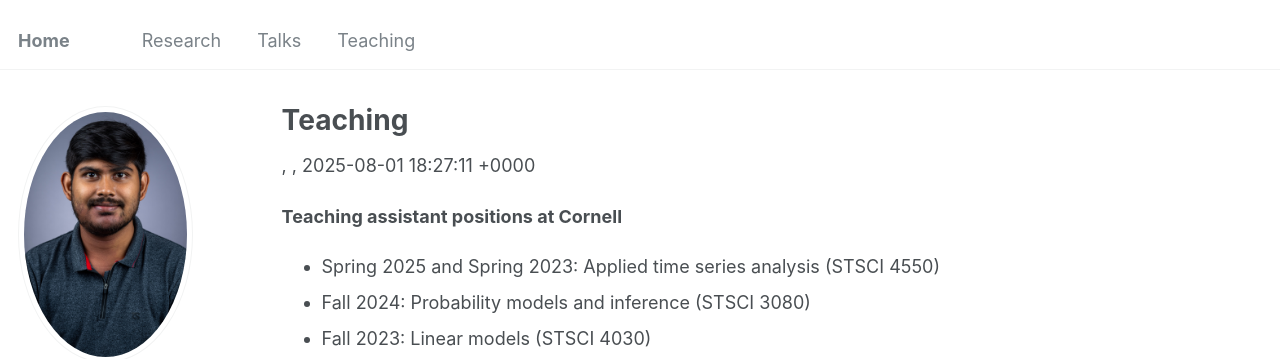
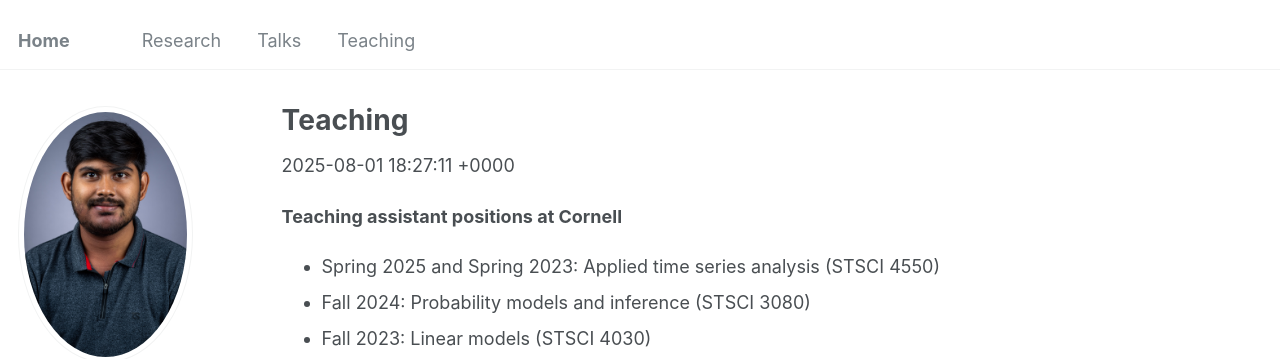
Before and after one commit to navonildeb/navonildeb.github.io, a Jekyll site: the page built from _teaching/teaching.md, in a window 1280 px wide. Shown: the top 359 px of the page. Built offline with Jekyll 4.4.1, drawn with Linux system fonts in a browser that asks for light colours; some web fonts are replaced.

Commit message:
Update single.html

```diff
--- a/_layouts/single.html
+++ b/_layouts/single.html
@@ -35,7 +35,12 @@ layout: default
         {% endif %}
 
         {% if page.collection == 'teaching' %}
-          <p> {{ page.type }}, <i>{{ page.venue }}</i>, {{ page.date | default: "" | date: "" }} </p>
+          {% assign teaching_parts = "" | split: "" %}
+          {% if page.type %}{% assign teaching_parts = teaching_parts | push: page.type %}{% endif %}
+          {% if page.venue %}{% assign teaching_parts = teaching_parts | push: page.venue %}{% endif %}
+          {% if page.date %}{% assign teaching_parts = teaching_parts | push: page.date | date: "%Y" %}{% endif %}
+          <p>{{ teaching_parts | join: ", " }}</p>
+
         {% elsif page.venue and page.date %}
           <p>Published in <i>{{ page.venue }}</i>, {{ page.date | default: "" | date: "" }} </p>
         {% elsif page.date %}
```
